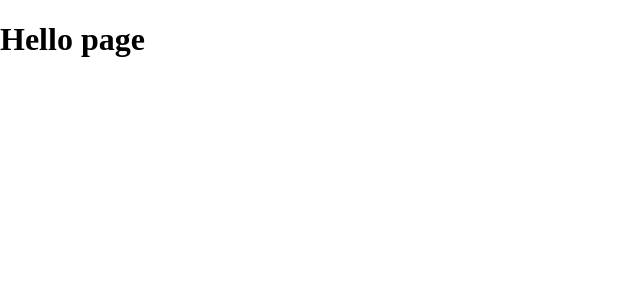
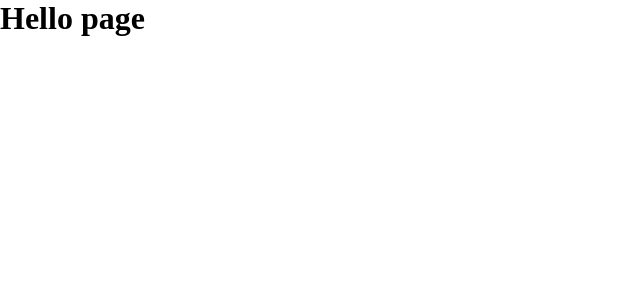
Before and after one commit to ecomeel/tapir-test, a Nuxt app: page / in a window 1280 px wide. Shown: the top 300 px of the page, without its empty margins (0-640 px from the left). Built offline with nearby package versions, Linux system fonts and the light colour scheme.

Commit message:
feat(scssToken) - set & connect scss token to project

```diff
--- a/src/app/styles/main.scss
+++ b/src/app/styles/main.scss
@@ -1,3 +1,5 @@
+@use '@/shared/config/styles' as *;
+
 html, body {
   height: 100%;
   margin: 0;
@@ -5,7 +7,17 @@ html, body {
 
 body {
   font-family: 'Golos text' sans-serif;
-  color: black
+  color: $color-black;
+  background-color: $color-white;
+  font-size: 16px;
+
+  @media (max-width: 768) {
+    font-size: 12px;
+  }
+}
+
+h1, h2, h3, h4, h5, h6 {
+  margin: 0;
 }
 
 * {
--- /dev/null
+++ b/src/shared/config/styles/index.scss
@@ -0,0 +1 @@
+@forward './tokens/colors';
--- /dev/null
+++ b/src/shared/config/styles/tokens/_colors.scss
@@ -0,0 +1,4 @@
+$color-black: #000000;
+$color-white: #FFFFFF;
+$color-red: #FF0000;
+$color-dark-grey: #6F6F6F;
```
